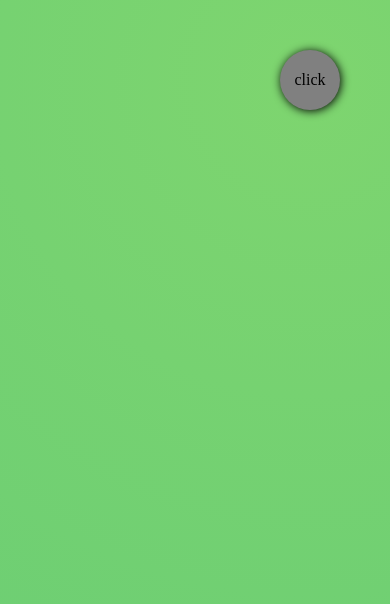
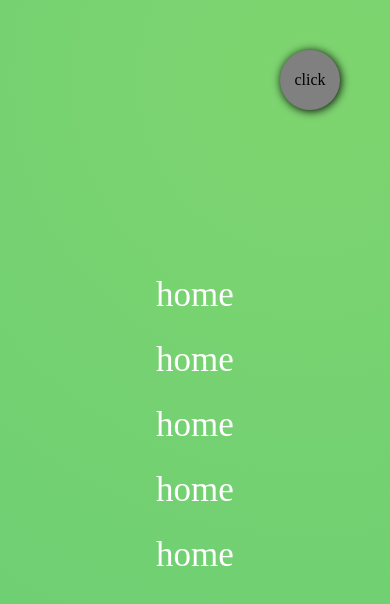
Before and after one commit to ahmad-dci/FBW4-Lessons, a plain HTML site: page 2- CSS/16- transition/index3.html in a window 390 px wide. Both pictures are taken after a click on the label "click". Drawn offline with Linux system fonts and the light colour scheme.

Commit message:
navigation menu responsive

```diff
--- a/2- CSS/16- transition/css/style3.css
+++ b/2- CSS/16- transition/css/style3.css
@@ -49,3 +49,30 @@ height: 100vh;*/
     position: absolute;
     overflow: hidden;
 }
+.nav{
+    display: none;
+    position: absolute;
+    z-index: 2;
+    width: 100px;
+    height: 295px;
+    top: 50%;
+    left: 50%;
+    transform: translate(-50%, -50%);
+
+}
+.nav > ul{
+    list-style-type: none;
+    font-size: 35px;
+
+}
+.nav > ul >li{
+    margin-bottom: 30px;
+    height: 35px;
+    width: 100px;
+    text-align: center;
+    color: white;
+}
+
+#toggleCheckbox:checked ~ .nav{
+    display: block;
+}
--- a/2- CSS/16- transition/index3.html
+++ b/2- CSS/16- transition/index3.html
@@ -10,7 +10,18 @@
 <body>
 <div class="navcontainer">
     <input type="checkbox"  id="toggleCheckbox">
-    <div class="navBackground"></div>
+    <div class="navBackground">
+    </div>
+    <div class="nav">
+            <ul >
+                    <li>home</li>
+                    <li>home</li>
+                    <li>home</li>
+                    <li>home</li>
+                    <li>home</li>
+                </ul>
+    </div>
+
     <!-- last div and the input checkbox must stick together so the css selector <#toggleCheckbox:checked + .navBackground> will keep working -->
 </div>
 
```
